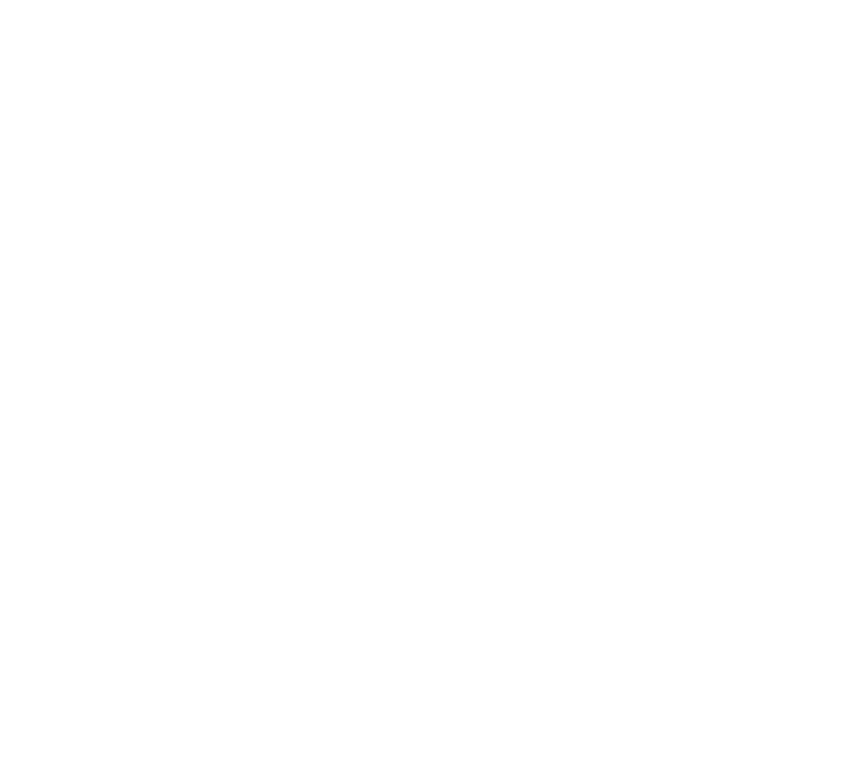
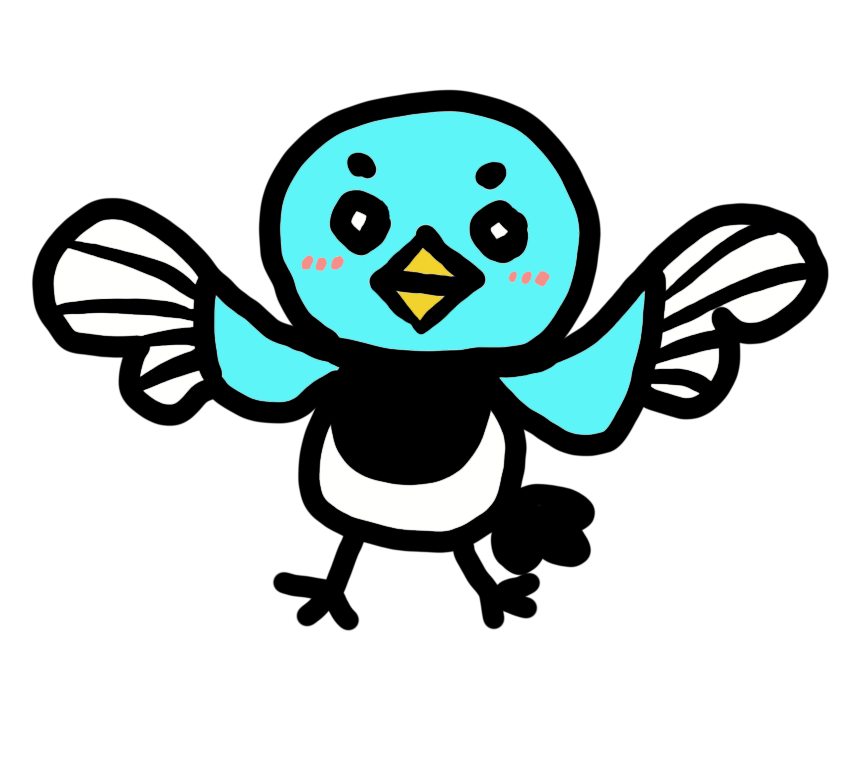
Before and after one commit to luther-yoshi/Kacchi-kun_illust, a plain HTML site: page index.html in a window 1280 px wide. Shown: the whole page, without its empty margins (86-946 px from the left). Drawn offline with Linux system fonts and the light colour scheme.

Commit message:
Update index.html

```diff
--- a/index.html
+++ b/index.html
@@ -5,7 +5,10 @@
     <title>テストページ</title>
 </head>
 <body>
-<a href="kacchi-kun_illust.usdz" rel="ar" >
-</a>
+<div class="gallery">
+	<div class="gallery-item">
+		<a rel="ar" href="kacchi-kun_illust.usdz"><img src="IMG_0051.PNG"></a>
+	</div>
+</div>
 </body>
 </html>
```
